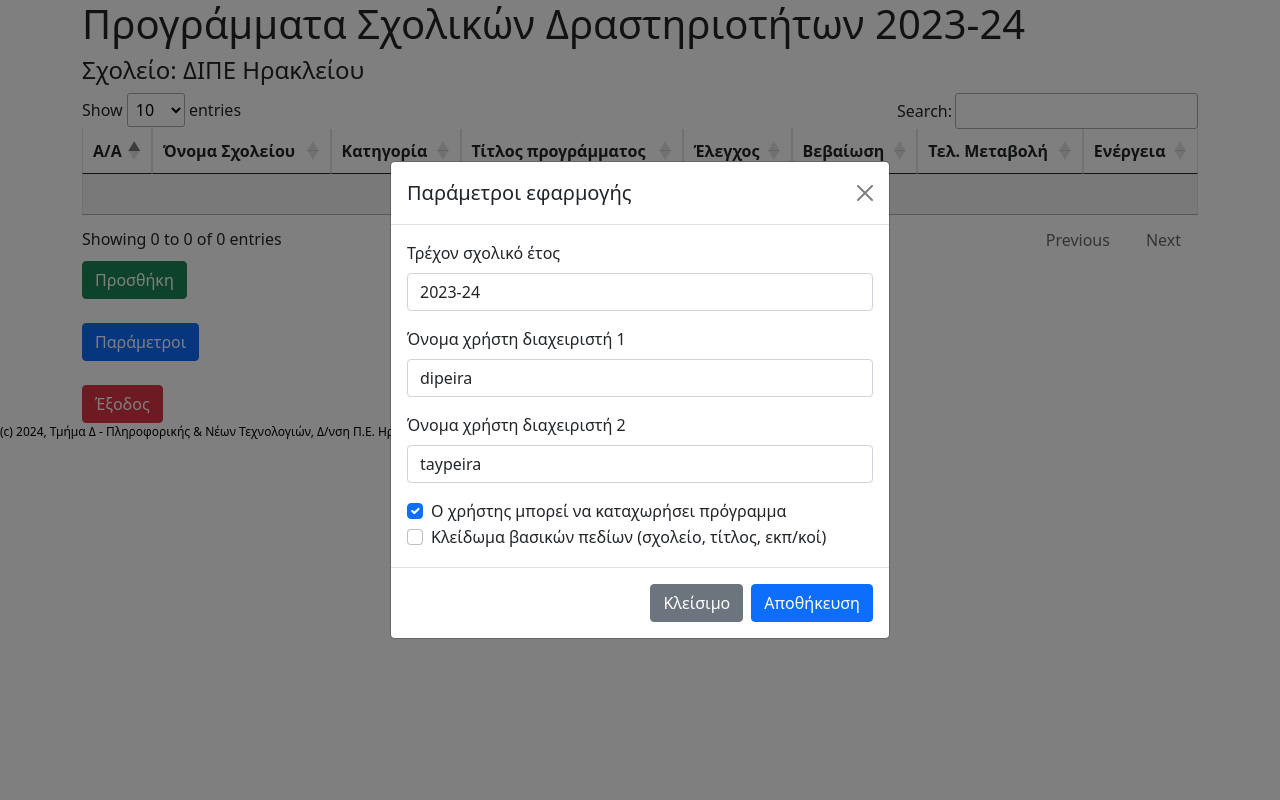
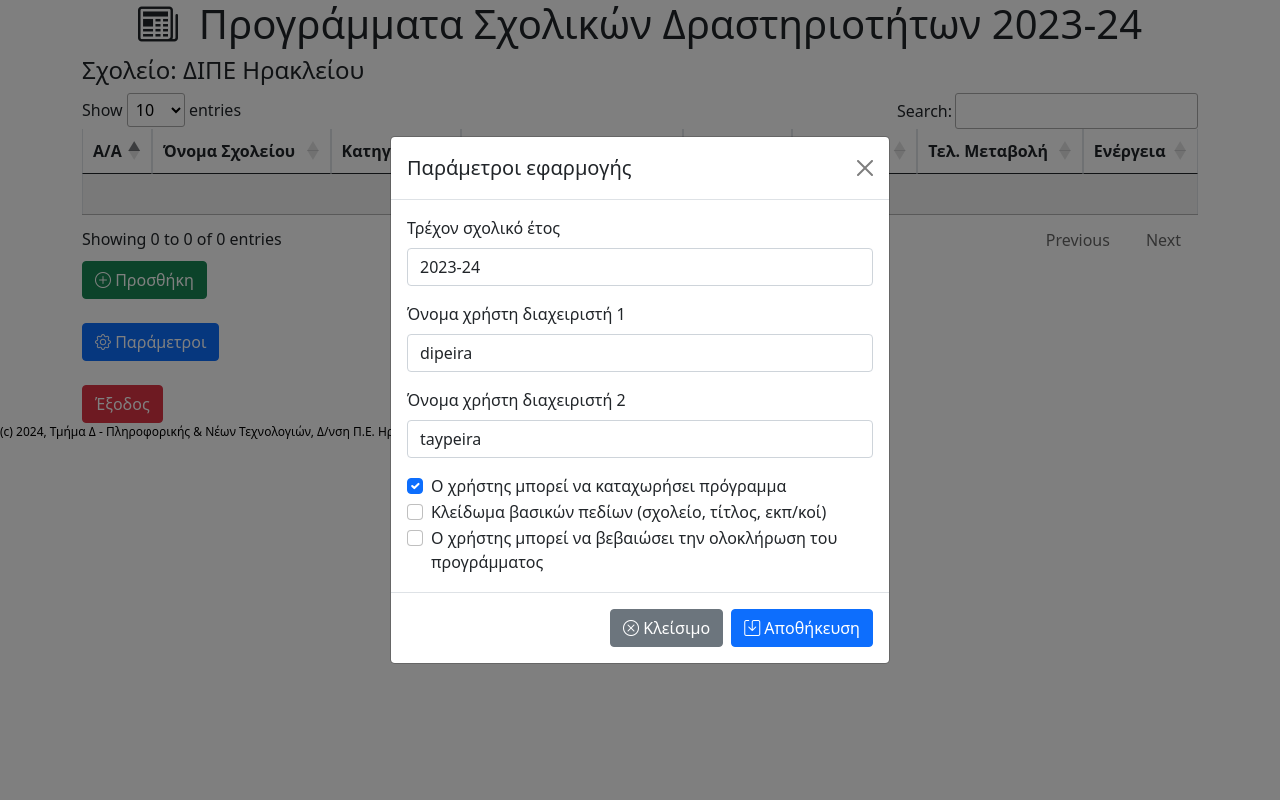
Before and after one commit to dipeira/sch-progs, a PHP site: page / in a window 1280 px wide, after a click on "Παράμετροι". Run offline with PHP 8.4, Linux system fonts and the light colour scheme; tables that the repository leaves empty hold one stand-in row (values such as "Sample post"); some libraries are stand-ins or nearby versions.

Commit message:
- Added icons @ buttons - Added parameter to lock 'vev' field

```diff
--- a/config.json
+++ b/config.json
@@ -23,5 +23,10 @@
         "name": "lockBasic",
         "description": "Κλείδωμα βασικών πεδίων (σχολείο, τίτλος, εκπ/κοί)",
         "value": false
+    },
+    {
+        "name": "canVev",
+        "description": "Ο χρήστης μπορεί να βεβαιώσει την ολοκλήρωση του προγράμματος",
+        "value": false
     }
 ]
--- a/index.php
+++ b/index.php
@@ -99,7 +99,7 @@
 		$schid = $_SESSION['admin'] ? 0 : $res1['sch1'];
 
 		echo '<div class="container">';
-		echo "<h1>Προγράμματα Σχολικών Δραστηριοτήτων $prSxetos</h1>";
+		echo "<center><h1><i class='bi-newspaper'></i>&nbsp;&nbsp;Προγράμματα Σχολικών Δραστηριοτήτων $prSxetos</h1></center>";
     echo "<h4>Σχολείο: " . $_SESSION['sch_name'] . "</h4>";
         // if no results
         if (!$result->num_rows) {
@@ -132,23 +132,22 @@
                 echo '<td>' . $row['chk'] . '</td>';
 								echo '<td>' . $row['vev'] . '</td>';
                 echo '<td>' . date('d-m-Y, h:i:s',strtotime($row['timestamp'])) . '</td>';
-								echo '<td><a href="#" class="btn btn-warning edit-record" data-record-id="'.$row['pid'].'" data-sch-id="'.$schid;
-								echo '" data-lock-basic="'.$lockBasic.'" data-admin="'.$_SESSION['admin'].'">Επεξεργασία</a>';
-								echo '&nbsp;<a href="#" class="btn btn-info view-record" data-record-id="'.$row['pid'].'">Προβολή</a></td>';
+								echo '<td><a href="#" class="btn btn-warning edit-record" data-record-id="'.$row['pid'].'" data-sch-id="'.$schid. '" data-canvev="'.$canVev;
+								echo '" data-lock-basic="'.$lockBasic.'" data-admin="'.$_SESSION['admin'].'"><span class="bi-pencil-square"></span>&nbsp;Επεξεργασία</a>';
+								echo '&nbsp;<a href="#" class="btn btn-info view-record" data-record-id="'.$row['pid'].'"><span class="bi-eye"></span>&nbsp;Προβολή</a></td>';
                 echo '</tr>';
             }
             echo '</tbody>';
             echo '</table>';
 						$add_prog = $_SESSION['admin'] || (!$_SESSION['admin'] && $canAdd) ? '' : 'disabled';
-						echo '<a href="#" class="btn btn-success add-record '.$add_prog.'" data-schid="'.$schid.'">Προσθήκη</a></td>';
-
+						echo '<a href="#" class="btn btn-success add-record '.$add_prog.'" data-schid="'.$schid.'"><span class="bi-plus-circle"></span>&nbsp;Προσθήκη</a></td>';
         }
 				// Logout button
 				echo "<br><br>";
 				echo '<form action="" method="POST">';
 				if ($_SESSION['admin']){
 					echo "<!-- Button to open the modal -->";
-					echo '<button type="button" class="btn btn-primary" data-bs-toggle="modal" data-bs-target="#configModal">Παράμετροι';
+					echo '<button type="button" class="btn btn-primary" data-bs-toggle="modal" data-bs-target="#configModal"><span class="bi-gear"></span>&nbsp;Παράμετροι';
     			//Open Configuration Modal
 					echo '</button><br><br>';
 				}
@@ -466,8 +465,8 @@
                 </div>
             </div> <!-- of modal body -->
 						<div class="modal-footer">
-								<button type="button" class="btn btn-secondary close-btn" data-bs-dismiss="modal">Κλείσιμο</button>
-								<button type="submit" class="btn btn-primary save-btn">Αποθήκευση</button>
+								<button type="button" class="btn btn-secondary btn-danger close-btn" data-bs-dismiss="modal"><i class="bi-x-circle"></i>&nbsp;Κλείσιμο</button>
+								<button type="submit" class="btn btn-primary btn-success save-btn"><i class="bi-save"></i>&nbsp;Αποθήκευση</button>
 						</div>
 						</div> <!-- of form -->
         </div> <!-- of modal content -->
@@ -486,8 +485,8 @@
         <!-- Configuration settings will be dynamically loaded here -->
       </div>
       <div class="modal-footer">
-        <button type="button" class="btn btn-secondary" data-bs-dismiss="modal">Κλείσιμο</button>
-        <button type="button" class="btn btn-primary" id="saveConfigBtn">Αποθήκευση</button>
+        <button type="button" class="btn btn-secondary" data-bs-dismiss="modal"><i class="bi-x-circle"></i>&nbsp;Κλείσιμο</button>
+        <button type="button" class="btn btn-primary" id="saveConfigBtn"><i class="bi-save"></i>&nbsp;Αποθήκευση</button>
       </div>
     </div>
   </div>
@@ -506,6 +505,8 @@
 <script src="https://cdnjs.cloudflare.com/ajax/libs/pdfmake/0.2.7/pdfmake.min.js"></script>
 <script src="https://cdnjs.cloudflare.com/ajax/libs/pdfmake/0.2.7/vfs_fonts.js"></script>
 <script src="https://cdn.datatables.net/buttons/3.0.1/js/buttons.html5.min.js"></script>
+<!-- Bootstrap Font Icon CSS -->
+<link rel="stylesheet" href="https://cdn.jsdelivr.net/npm/bootstrap-icons@1.5.0/font/bootstrap-icons.css">
 
 <script src="script.js" type="text/javascript"></script>
 
--- a/script.js
+++ b/script.js
@@ -162,6 +162,10 @@
             $('.close-btn').prop("disabled", false);
         } else {
             $("#editForm :input").prop("disabled", false);
+            // disable #vev if canVev is not set
+            if (!$(this).data('canvev')){
+                $("#vev").prop("disabled", true);
+            }
             $('.modal-title').text('Επεξεργασία προγράμματος');
             $('.save-btn').show();
             $('.close-btn').prop("disabled", false);
@@ -189,7 +193,6 @@
 
         // Serialize the form data to send to db.php
         var formData = $(this).serialize();
-        //console.log(formData);
 
         // Perform an AJAX POST request to db.php to save the edited data
         $.ajax({
```
